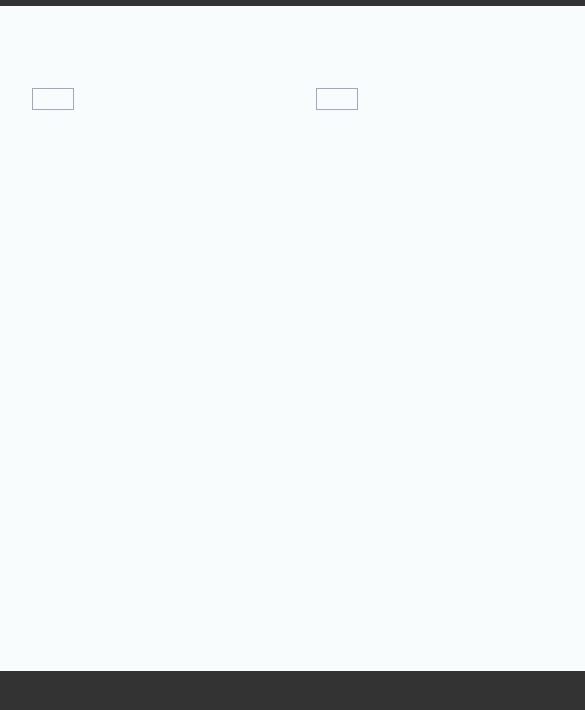
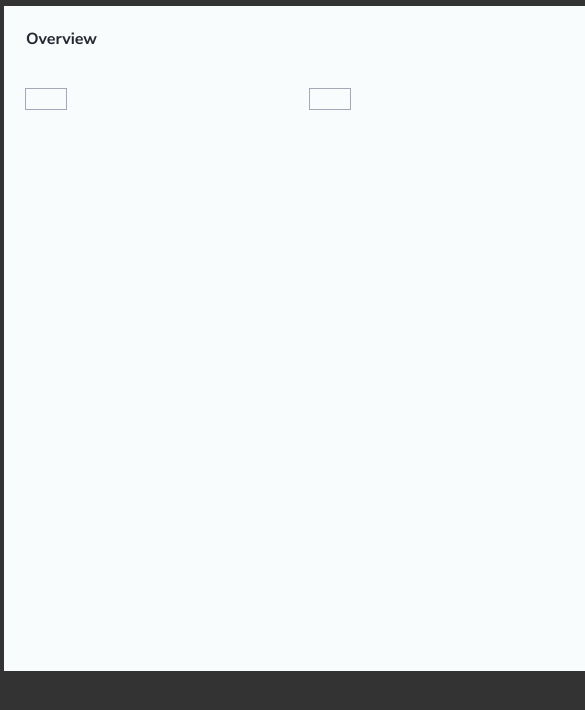
Before and after one commit to yeicobF/FDW-HTML_CSS_ADDING-JS-ELEMENTS-WEBSITE, a plain HTML site: page src/index.html in a window 390 px wide. Shown: the top 710 px of the page, 585 px wide, since content can reach past the window. Drawn offline with Linux system fonts and the light colour scheme.

Commit message:
CENTRADO LISTO

```diff
--- a/src/index.html
+++ b/src/index.html
@@ -18,14 +18,23 @@
 
 
 </head>
-<body
-  style="background-color: rgb(51, 51, 51); color: #252733; margin-top: 6px;
-         overflow: hidden; display: flex; justify-content: center;">
-         <!-- margin: 6px 4px 6px 4px; overflow: hidden;"> -->
+<body>
 
   <style>
+    body {
+      background-color: rgb(51, 51, 51);
+      color: #252733;
+      margin-top: 6px;
+      display: flex;
+      justify-content: center;
+      /* overflow: hidden; display: flex; justify-content: center; */
+
+    }
+
     /* UN CONTENEDOR GENERAL PARA QUE LO QUE ESTÉ FUERA DEL TAMAÑO ORIGINAL DE
-        LA RÉPLICA TENGA UN FONDO NEGRO COMO EN EL VISUALIZADOR PDF. */
+        LA RÉPLICA TENGA UN FONDO NEGRO COMO EN EL VISUALIZADOR PDF. Esto más
+        que nada para mantener una refencia de los tamaños del diseño original.
+    */
     .all-content-wrapper {
       background-color: #f8fcfc;
       width: 936px; height: 665px;
@@ -63,6 +72,15 @@
       outline-color: currentColor;
     }
 
+    @media screen and (max-width: 946px) {
+      body {
+        justify-content: unset;
+        width: 939px;
+        margin-left: 4px;
+        margin-right: 4px;
+        margin-bottom: 4px;
+      }
+    }
   </style>
   <div class="all-content-wrapper">
     <div class="top-layout-wrapper">
@@ -80,5 +98,6 @@
 
     </div>
   </div>
+
 </body>
 </html>
```
